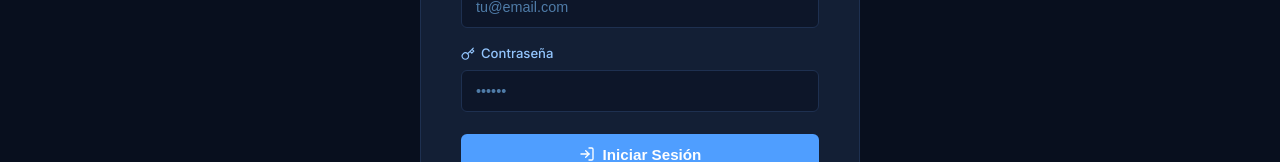
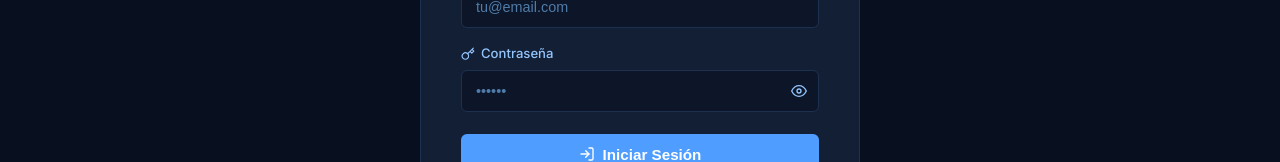
Before and after one commit to rparaiso1/Proyecto3_FullStackDeveloper_Frontend, a React (Vite) app: page /login in a window 1280 px wide. Shown: the part 366-528 px from the top of the page. Built offline with nearby package versions, Linux system fonts and the light colour scheme; no server answers.

Commit message:
feat: añadir botón mostrar/ocultar contraseña en login

```diff
--- a/src/pages/Auth.css
+++ b/src/pages/Auth.css
@@ -161,6 +161,35 @@
   accent-color: var(--primary);
 }
 
+.password-input-wrapper {
+  position: relative;
+  display: flex;
+  align-items: center;
+}
+
+.password-input-wrapper input {
+  padding-right: 2.5rem;
+  width: 100%;
+}
+
+.password-toggle-btn {
+  position: absolute;
+  right: 8px;
+  background: none;
+  border: none;
+  color: var(--text-secondary);
+  cursor: pointer;
+  padding: 4px;
+  display: flex;
+  align-items: center;
+  border-radius: var(--radius-sm);
+  transition: color 0.2s;
+}
+
+.password-toggle-btn:hover {
+  color: var(--primary);
+}
+
 .demo-credentials {
   margin-top: var(--spacing-md);
   padding: var(--spacing-md);
--- a/src/pages/Login.jsx
+++ b/src/pages/Login.jsx
@@ -1,13 +1,14 @@
 import { useState } from 'react';
 import { Link, useNavigate } from 'react-router-dom';
 import { useAuth } from '../hooks/useAuth';
-import { FiLock, FiMail, FiKey, FiLogIn } from 'react-icons/fi';
+import { FiLock, FiMail, FiKey, FiLogIn, FiEye, FiEyeOff } from 'react-icons/fi';
 import './Auth.css';
 
 function Login() {
   const [email, setEmail] = useState('');
   const [password, setPassword] = useState('');
   const [error, setError] = useState('');
+  const [showPassword, setShowPassword] = useState(false);
   const [loading, setLoading] = useState(false);
   const { login } = useAuth();
   const navigate = useNavigate();
@@ -53,14 +54,24 @@ function Login() {
 
           <div className="form-group">
             <label htmlFor="password"><FiKey size={14} /> Contraseña</label>
+            <div className="password-input-wrapper">
               <input
                 id="password"
-              type="password"
+                type={showPassword ? 'text' : 'password'}
                 value={password}
                 onChange={(e) => setPassword(e.target.value)}
                 placeholder="••••••"
                 required
               />
+              <button
+                type="button"
+                className="password-toggle-btn"
+                onClick={() => setShowPassword(!showPassword)}
+                aria-label={showPassword ? 'Ocultar contraseña' : 'Mostrar contraseña'}
+              >
+                {showPassword ? <FiEyeOff size={16} /> : <FiEye size={16} />}
+              </button>
+            </div>
           </div>
 
           <button type="submit" className="auth-btn" disabled={loading}>
```
Lines whose indentation alone changed are shown as unchanged.
